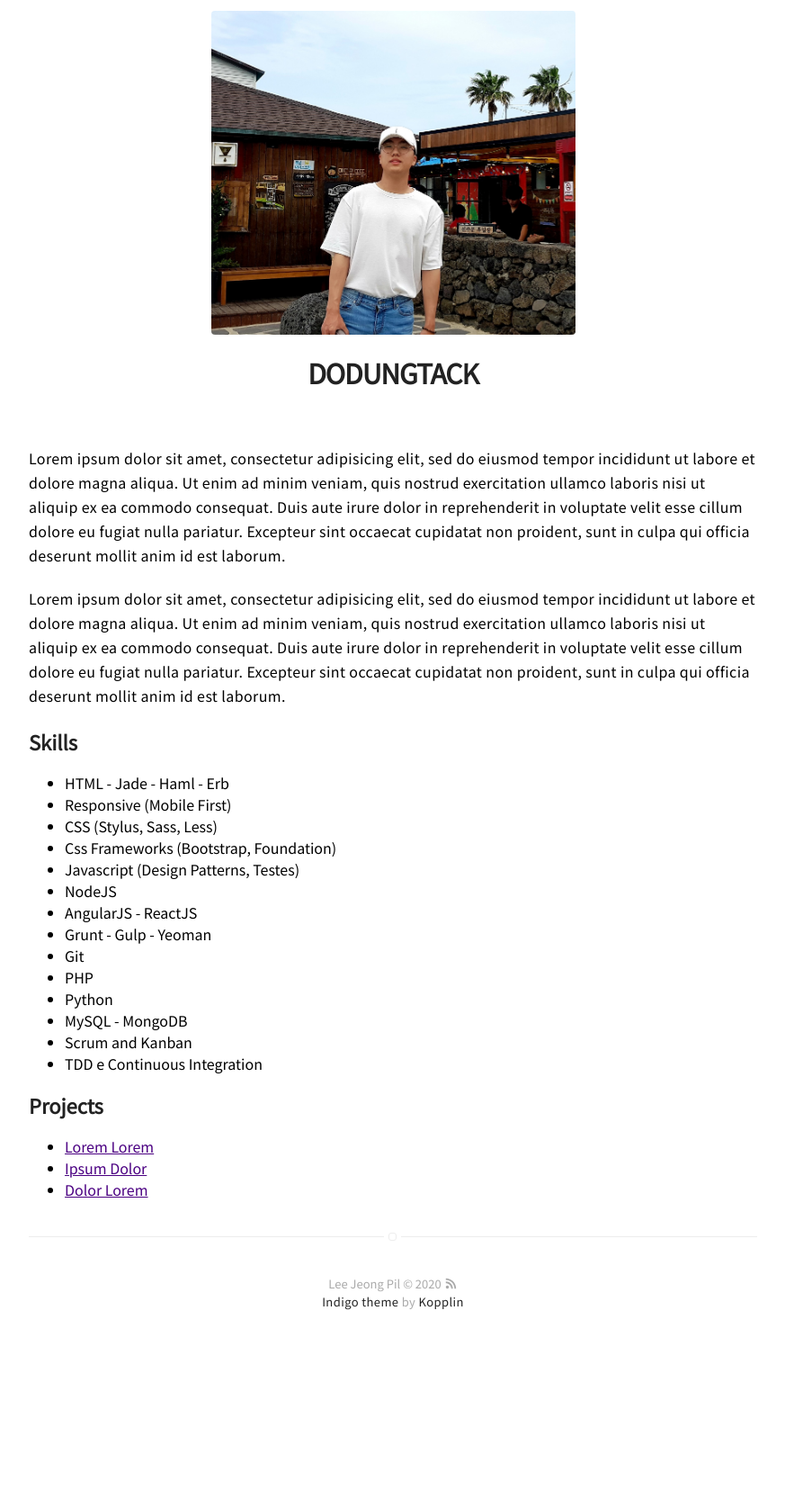
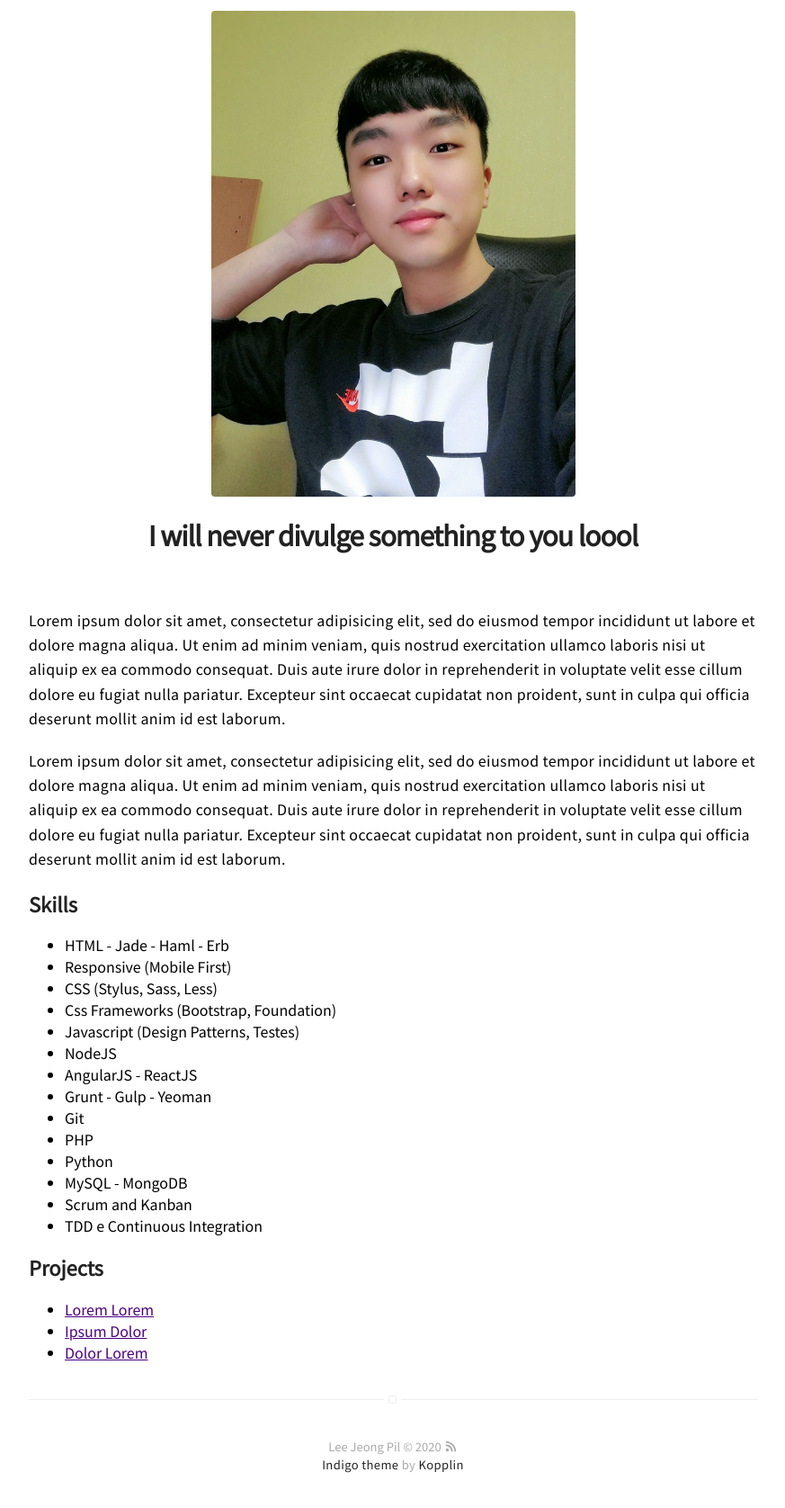
Before and after one commit to pil9/pil9.github.io, a Jekyll site: the page built from about.md, in a window 1280 px wide, cut to the strip 229-1928 px from the top of the page. Shown: the top 1676 px of the strip at 90% size, without its empty margins (203-1076 px from the left). Built offline with Jekyll 4.4.1, drawn with Linux system fonts in a browser that asks for light colours; before the commit the page ends 1747 px from its top, so only the background shows below that.

Commit message:
about update

```diff
--- a/about.md
+++ b/about.md
@@ -2,9 +2,10 @@
 title: About
 layout: page
 ---
-![Profile Image]({% if site.external-image %}{{ site.picture }}{% else %}{{ site.url }}/{{ site.picture }}{% endif %})
+![Profile]({{site.url}}/images/profile.jpg)
+<!--![Profile Image]({% if site.external-image %}{{ site.picture }}{% else %}{{ site.url }}/{{ site.picture }}{% endif %})-->
 
-# DODUNGTACK
+# I will never divulge something to you loool
 <p>Lorem ipsum dolor sit amet, consectetur adipisicing elit, sed do eiusmod
 tempor incididunt ut labore et dolore magna aliqua. Ut enim ad minim veniam,
 quis nostrud exercitation ullamco laboris nisi ut aliquip ex ea commodo
```
Also changed, not shown: images/profile.jpg (added).
